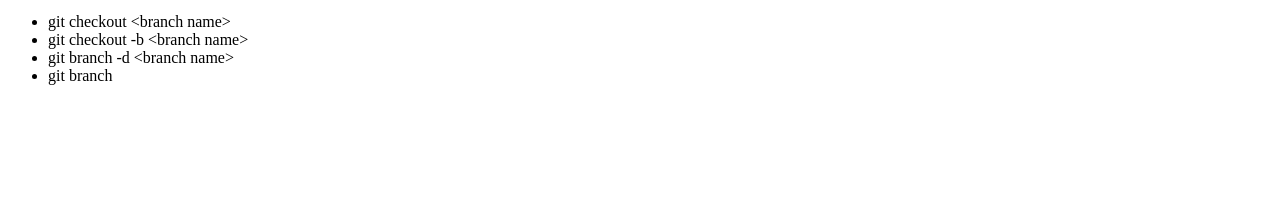
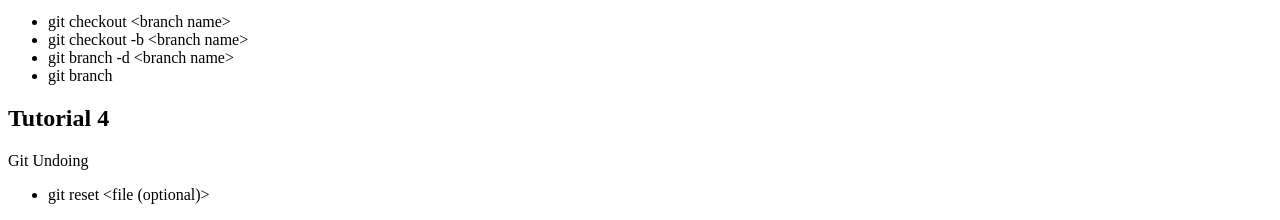
Before and after one commit to cchsing/git-tutorials, a plain HTML site: page index.html in a window 1280 px wide. Shown: the part 607-827 px from the top of the page. Before the commit the page ends 800 px from the top, so only its background shows below. Drawn offline with Linux system fonts and the light colour scheme.

Commit message:
update for tutorial 4

```diff
--- a/index.html
+++ b/index.html
@@ -55,6 +55,17 @@
                     </ul>
                 </p>
             </article>
+            <article>
+                <header>
+                    <h1>Tutorial 4</h1>
+                    <p>Git Undoing</p>
+                </header>
+                <p>
+                    <ul>
+                        <li>git reset &lt;file (optional)&gt;</li>
+                    </ul>
+                </p>
+            </article>
         </div>
     </body>
 </html>
```
